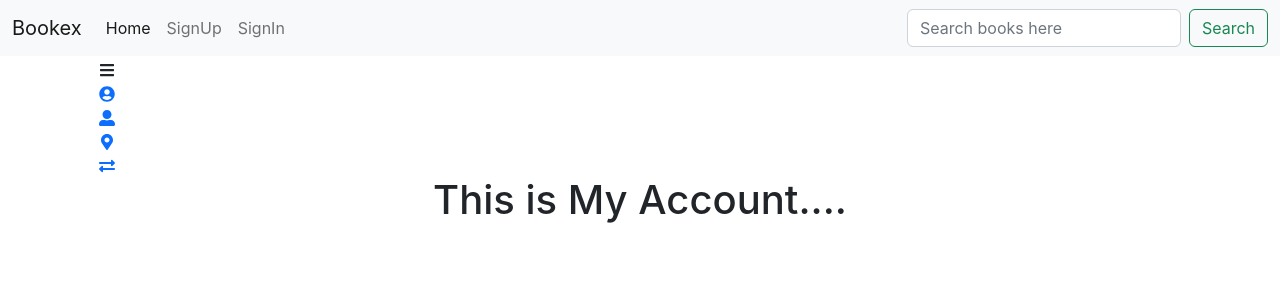
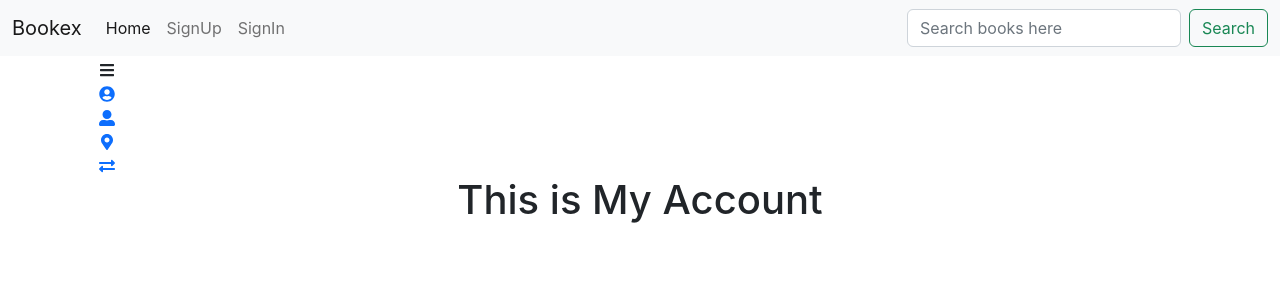
Before and after one commit to umerkay/bookex, a React (Create React App) app in the folder frontend/: page /MyAccount in a window 1280 px wide. Shown: the top 300 px of the page. Built offline with nearby package versions, Linux system fonts and the light colour scheme.

Commit message:
forgot to save some files :(

```diff
--- a/frontend/src/components/Navbar.js
+++ b/frontend/src/components/Navbar.js
@@ -1,6 +1,7 @@
 import { Link } from 'react-router-dom';
 import { useUserContext } from "../hooks/userContextHook";
 import { logout } from "../actions/user";
+
 
 const Navbar = () =>{
 
@@ -40,7 +41,6 @@ const Navbar = () =>{
            {isLoggedIn ? (
             <Link className="btn" to="/MyAccount">myAccount</Link>
             ) : null}
-
         </div>
         </div>
       </nav>
--- a/frontend/src/components/Sidebar.js
+++ b/frontend/src/components/Sidebar.js
@@ -1,6 +1,6 @@
 import React, { useState } from 'react';
 import {
-    FaTh,
+
     FaBars,
     FaUserAlt,
     FaMapMarkerAlt,
--- a/frontend/src/pages/Exchanges.js
+++ b/frontend/src/pages/Exchanges.js
@@ -0,0 +1,14 @@
+import Sidebar from "../components/Sidebar";
+import React from 'react';
+
+const Exchanges = () => {
+    return (
+        <div>
+            <Sidebar>
+            <h1>My Exchanges</h1>
+            </Sidebar>
+        </div>
+    )
+}
+
+export default Exchanges
--- a/frontend/src/pages/MyAccount.js
+++ b/frontend/src/pages/MyAccount.js
@@ -4,7 +4,7 @@ export const MyAccount = () => {
     return (
         <div className="MyAccount">
         <Sidebar>
-            <h1> This is My Account....</h1>
+            <h1> This is My Account</h1>
         </Sidebar>
         </div>
     );
--- a/frontend/src/pages/MyAddress.js
+++ b/frontend/src/pages/MyAddress.js
@@ -1,5 +1,4 @@
 import Sidebar from "../components/Sidebar";
-
 import React from 'react';
 
 const MyAddress = () => {
--- a/frontend/src/pages/MyProfile.js
+++ b/frontend/src/pages/MyProfile.js
@@ -0,0 +1,14 @@
+import Sidebar from "../components/Sidebar";
+import React from 'react';
+
+const MyProfile = () => {
+    return (
+        <div>
+            <Sidebar>
+            <h1>This is My Profile</h1>
+            </Sidebar>
+        </div>
+    )
+}
+
+export default MyProfile
```
